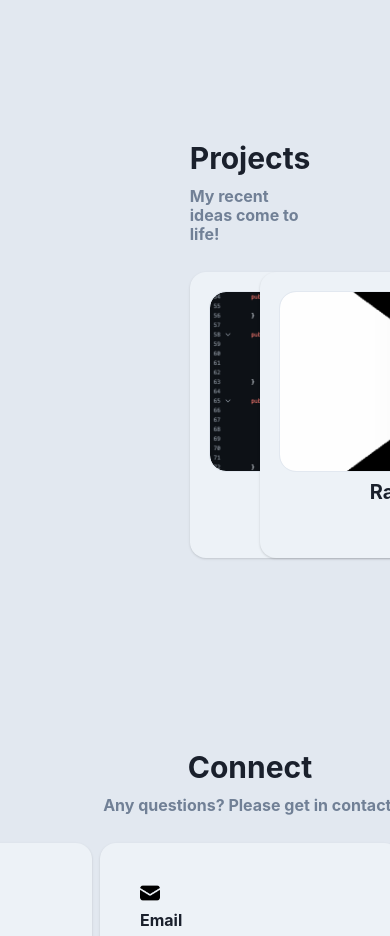
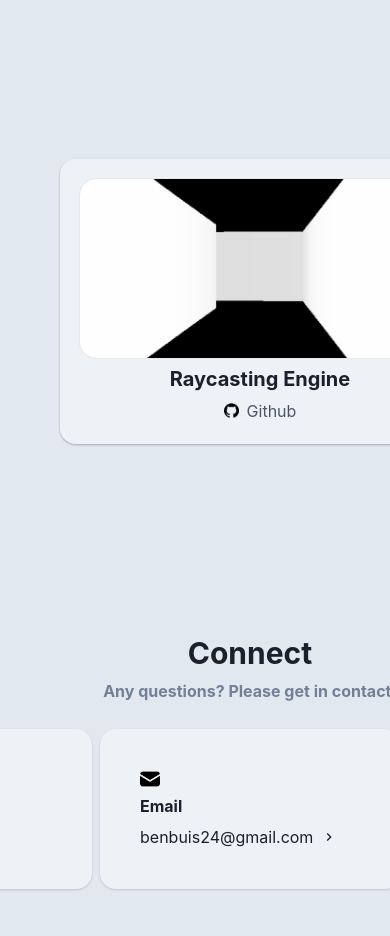
Before and after one commit to benheinen/benjamin-heinen, a React (Vite) app: page / in a window 390 px wide. Shown: the part 3800-4736 px from the top of the page. Built offline with nearby package versions, Linux system fonts and the light colour scheme.

Commit message:
fixed responsiveness

```diff
--- a/src/components/Projects.tsx
+++ b/src/components/Projects.tsx
@@ -5,7 +5,8 @@ import {
   Button,
   HStack,
   Heading,
-  SimpleGrid,
+  Grid,
+  GridItem,
 } from "@chakra-ui/react";
 import CategoryHeading from "./CategoryHeading";
 
@@ -50,22 +51,37 @@ function ProjectsCard({ title, image, link }: Props) {
 export default function Projects() {
   return (
     <VStack>
+      <Grid
+        templateAreas={{
+          sm: `"heading"
+        "card1"
+        "card2"`,
+          lg: `"heading heading"
+        "card1 card2"`,
+        }}
+        gap={5}
+      >
+        <GridItem area={"heading"}>
           <CategoryHeading
             title={"Projects"}
             subtitle={"My recent ideas come to life!"}
           />
-      <SimpleGrid columns={2} gap={5}>
+        </GridItem>
+        <GridItem area={"card1"}>
           <ProjectsCard
             title={"Data Structures Repo"}
             image={"data-structures.png"}
             link={"https://github.com/benheinen/data-structures"}
           />
+        </GridItem>
+        <GridItem area={"card2"}>
           <ProjectsCard
             title={"Raycasting Engine"}
             image={"raycasting-engine.png"}
             link={"https://github.com/benheinen/python-raycasting-engine"}
           />
-      </SimpleGrid>
+        </GridItem>
+      </Grid>
     </VStack>
   );
 }
```
Lines whose indentation alone changed are shown as unchanged.
